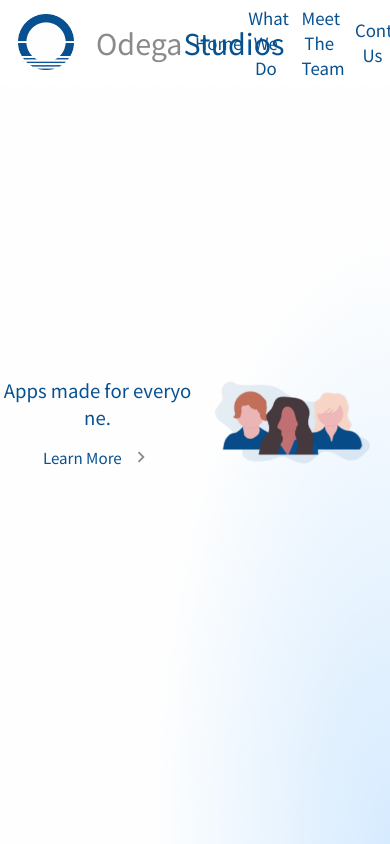
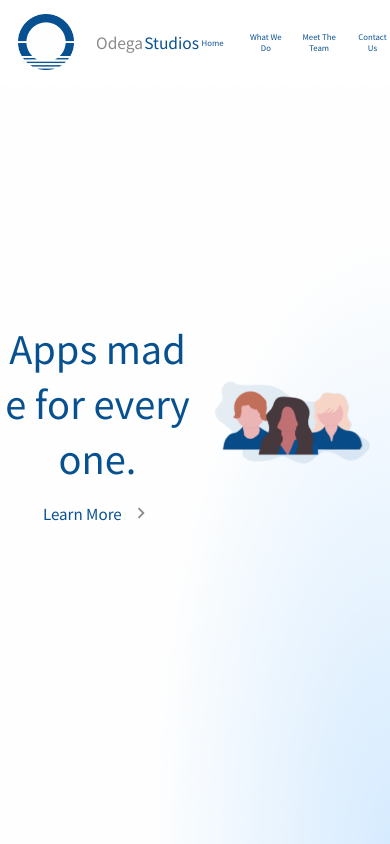
Before and after one commit to connorlagana/Odega, a React (Create React App) app: page / in a window 390 px wide. Shown: the top 844 px of the page. Built offline with nearby package versions, Linux system fonts and the light colour scheme.

Commit message:
lofi changes

```diff
--- a/src/App.css
+++ b/src/App.css
@@ -326,7 +326,13 @@
 }
 
 @media only screen and (max-width: 600px) {
-  #eforEveryone {
+  #eforEveryonee {
     font-size: 2.2vh;
   }
+  .mainNavIndy {
+    font-size: 2vw;
+  }
+  .mainNavLeftDiv {
+    font-size: 4vw;
+  }
 }
```
